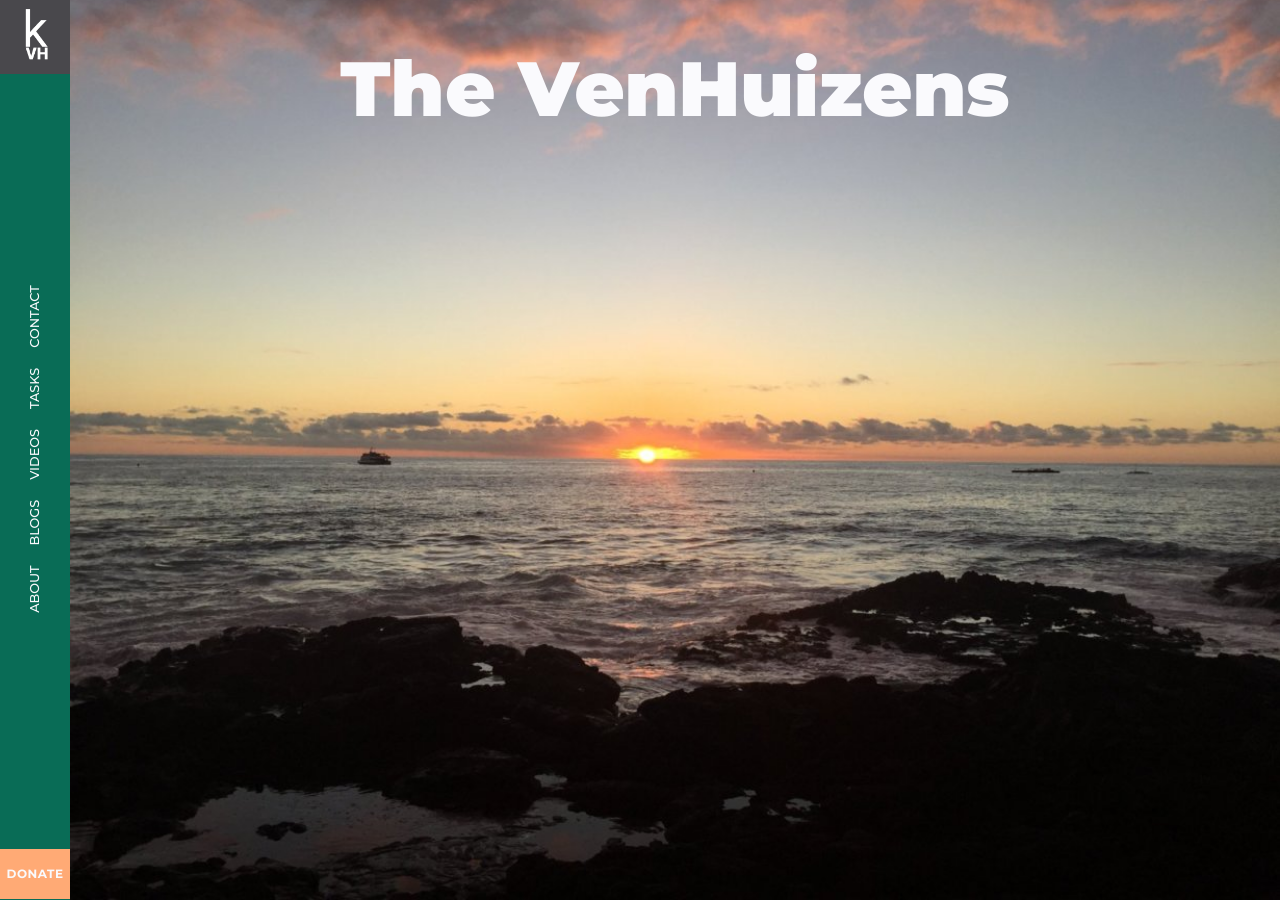
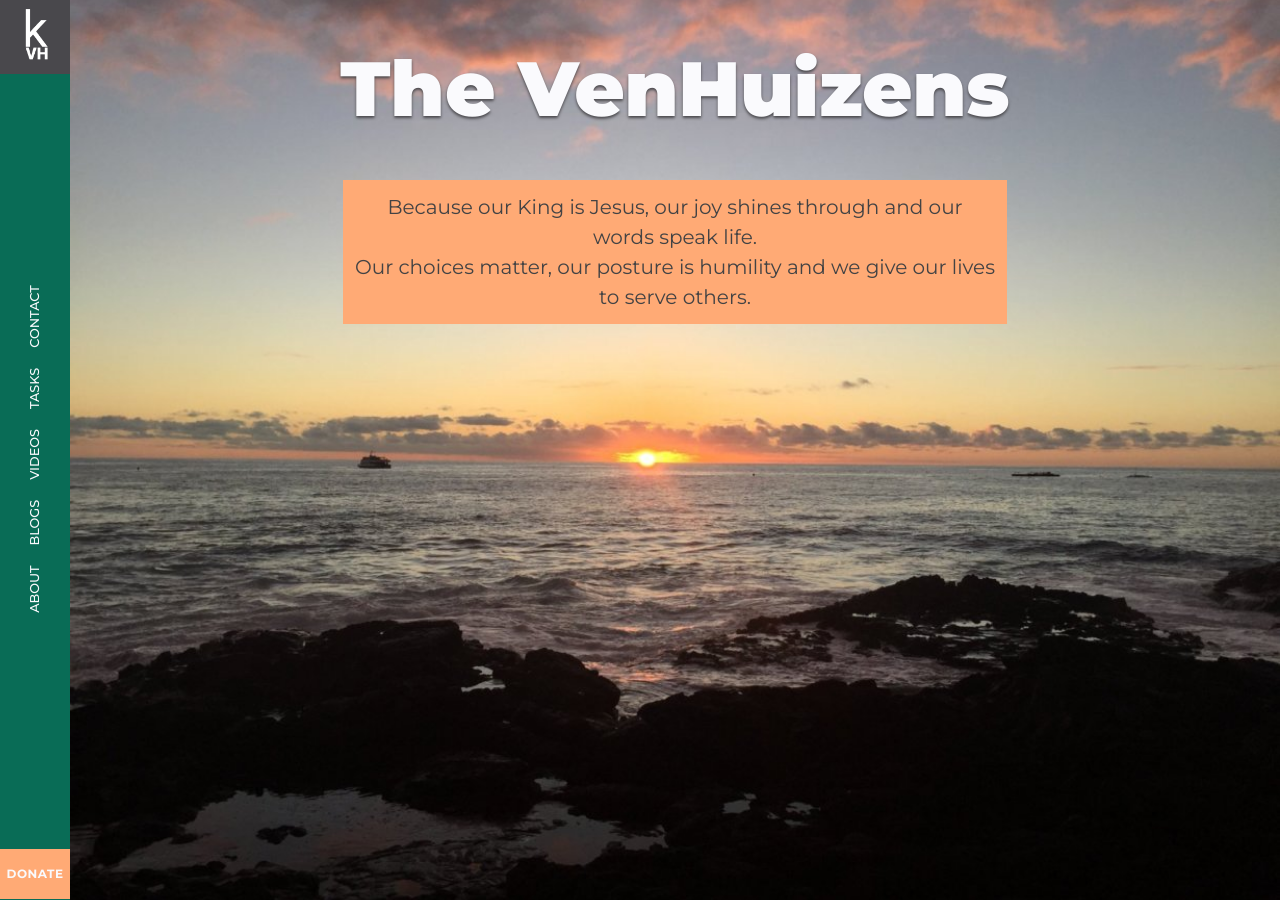
Before and after one commit to keithvenh/keithvenh.github.io, a Jekyll site: the page built from index.html, in a window 1280 px wide. Built offline with Jekyll 4.4.1, drawn with Linux system fonts in a browser that asks for light colours.

Commit message:
Add mission statement and styles to index. Separate index styles from base styles.

```diff
--- a/_config.yml
+++ b/_config.yml
@@ -1,13 +1,13 @@
 # ===== SITE SETTINGS ===== #
 
 title: The VenHuizens
+description: >-
+  A website for the VenHuizen Family to spread the joy of their King Jesus to
+  their friends and family.
 email: keith.venhuizen@gmail.com
-description: >-
-  Hello! We are The VenHuizens.
-
-  Because our King is Jesus, our joy shines through and
-  our words speak life. Our choices matter, our posture is humility and we give our
-  lives to serve others.
+mission: >-
+  Because our King is Jesus, our joy shines through and our words speak life.
+  Our choices matter, our posture is humility and we give our lives to serve others.
 baseurl: ""
 url: "https://keithvenh.github.io/"
 username:
--- a/_layouts/home.html
+++ b/_layouts/home.html
@@ -1,8 +1,8 @@
 
 {% include head.html %}
 
-<div class="content-area">
-  {{ content }}
-</div>
+
+{{ content }}
+
 
 {% include nav-bar.html %}
--- /dev/null
+++ b/_sass/_index.scss
@@ -0,0 +1,28 @@
+@import "variables";
+
+// ===== HOME PAGE STYLES ===== //
+// ABOVE THE FOLD
+
+.content-area.main {
+  background-image: url("../images/sunset.jpeg");
+}
+
+.title.main {
+  color: $white;
+  font-family: $sans;
+  font-size: 6vw;
+  font-weight: 900;
+  line-height: 6vw;
+  text-align: center;
+  text-shadow: 0px 2px 3px $primary-grey;
+}
+
+.mission.main {
+  background: $primary-peach;
+  margin: auto;
+  max-width: 50vw;
+  padding: 12px;
+  font-size: 20px;
+  line-height: 30px;
+  text-align: center;
+}
--- a/assets/css/base.scss
+++ b/assets/css/base.scss
@@ -3,6 +3,7 @@
 
 @import "variables";
 @import "nav";
+@import "index";
 
 body, html {
   font-family: $sans;
@@ -15,9 +16,8 @@ h1, h2, h3, h4, h5, h6 {
 }
 
 .content-area {
-  background-color: $primary-grey;
-  background-image: url("../images/sunset.jpeg");
-  background-position: bottom;
+  color: $darkest-grey;
+  background-position: center;
   background-size: cover;
   height: calc(var(--vh, 1vh) *100);
   margin-left: 70px;
@@ -27,15 +27,6 @@ h1, h2, h3, h4, h5, h6 {
   position: relative;
 }
 
-.main-title {
-  color: $white;
-  font-family: $sans;
-  font-size: 6vw;
-  font-weight: 900;
-  line-height: 6vw;
-  text-align: center;
-}
-
 .task-list {
   list-style-type: none;
 }
--- /dev/null
+++ b/index.html
@@ -0,0 +1,16 @@
+---
+layout: home
+title: Home
+author: keithvenh
+---
+
+<div class="content-area main">
+  <h1 class="title main">The VenHuizens</h1>
+
+  <p class="mission main">
+    Because our King is Jesus, our joy shines through and our words speak life.
+    <br>
+    Our choices matter, our posture is humility and we give our lives to serve others.
+  </p>
+
+</div>
--- a/index.md
+++ /dev/null
@@ -1,7 +0,0 @@
----
-layout: home
-title: Home
-author: keithvenh
----
-
-<h1 class="main-title">The VenHuizens</h1>
```
